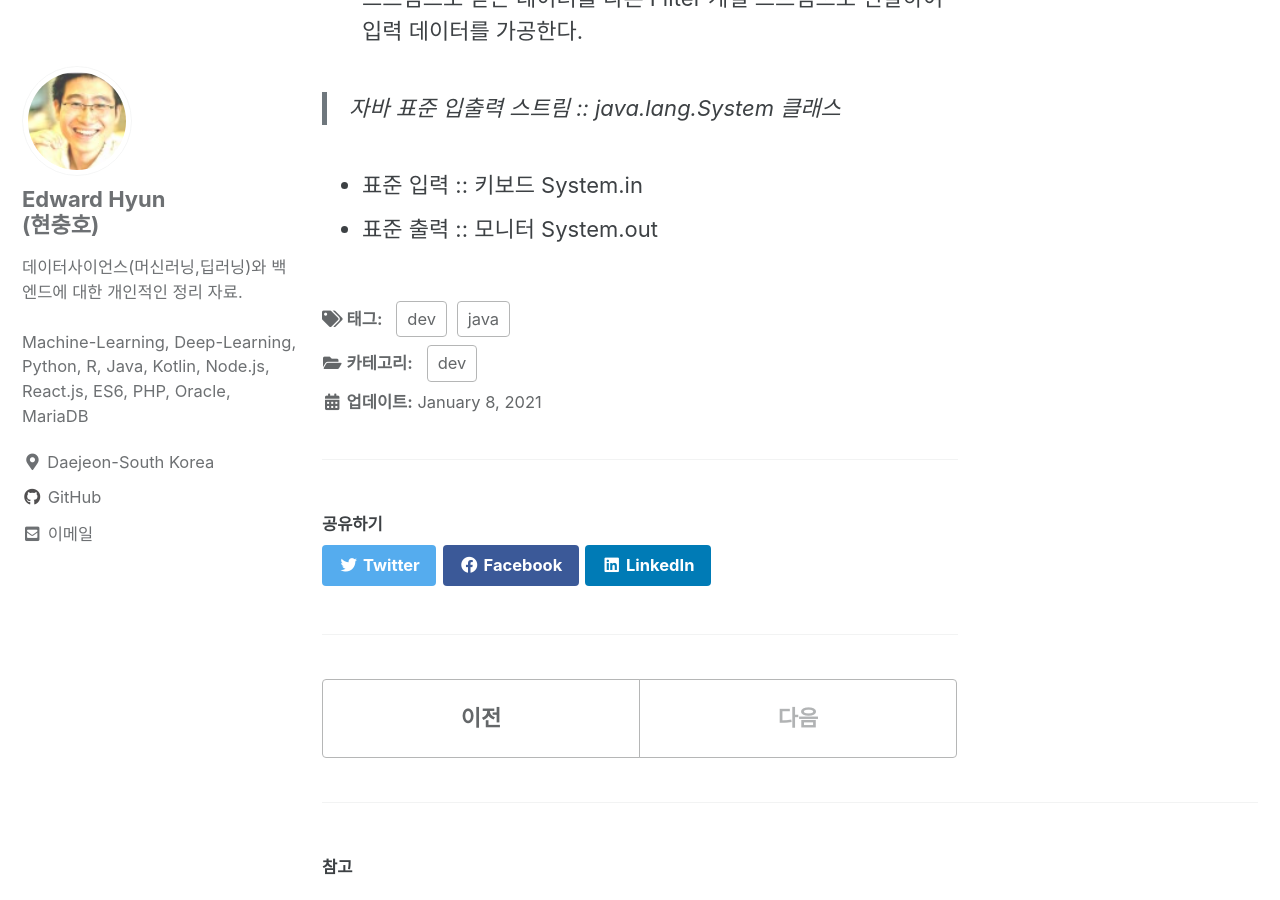
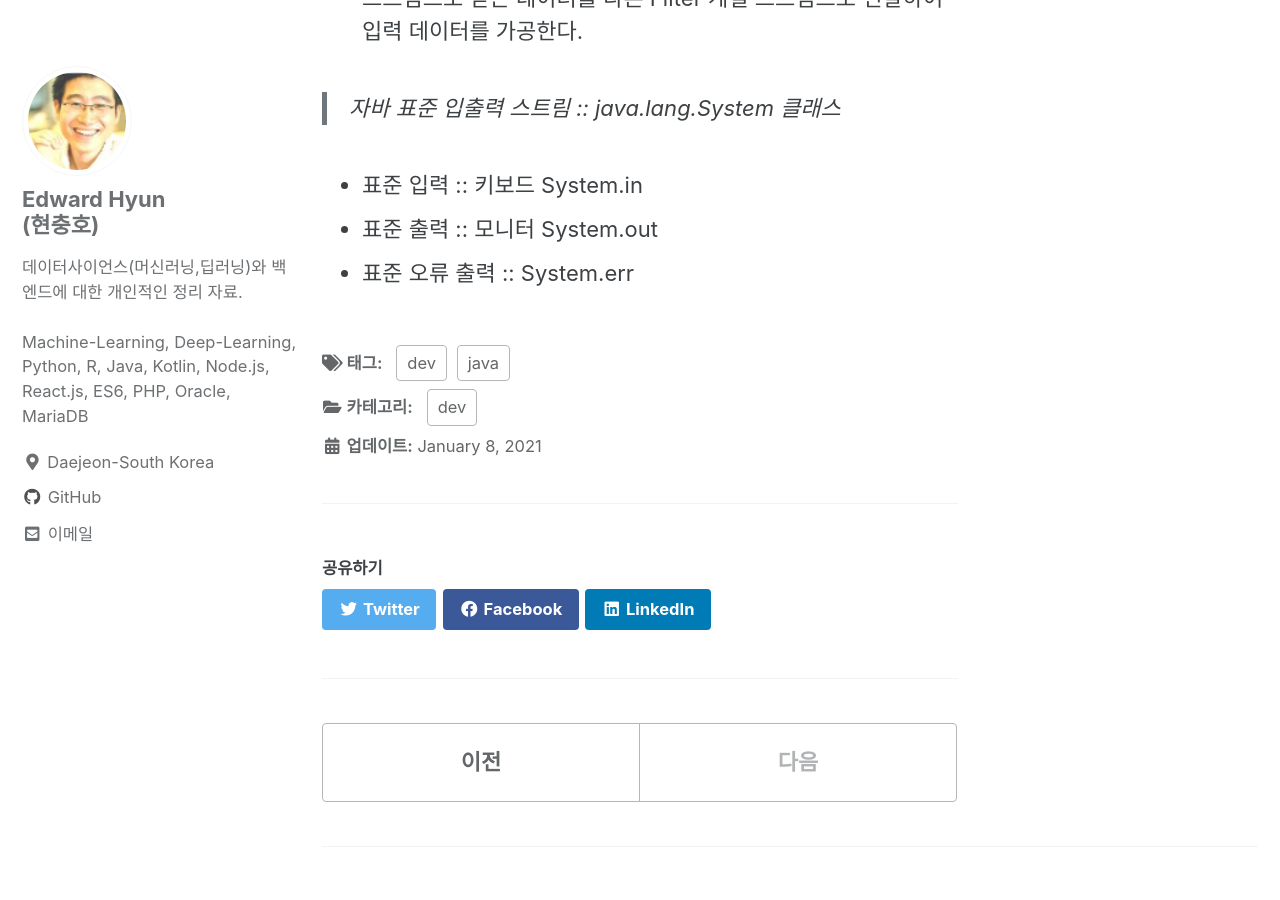
Before and after one commit to iamhch24/iamhch24.github.io, a Jekyll site: the page built from _posts/2021-01-08-[Study] 초보자를 위한 Java Programming.md, in a window 1280 px wide and 900 px high, scrolled down 5612 px. Built offline with Jekyll 4.4.1, drawn with Linux system fonts in a browser that asks for light colours; cached includes are drawn as plain includes; some of the changed lines change nothing that is shown.

Commit message:
_posts/2021-01-08-[Study] 초보자를 위한 Java Programming.md updated from https://stackedit.io/

```diff
--- a/_posts/2021-01-08-[Study] 초보자를 위한 Java Programming.md
+++ b/_posts/2021-01-08-[Study] 초보자를 위한 Java Programming.md
@@ -128,6 +128,8 @@ public void m(){
 
 * 표준 입력 :: 키보드 System.in
 * 표준 출력 :: 모니터 System.out
+* 표준 오류 출력 :: System.err
+
 
 
 
@@ -135,7 +137,7 @@ public void m(){
 
 
 <!--stackedit_data:
-eyJoaXN0b3J5IjpbLTE3ODM0NjcwNDcsLTExNDc3ODQyMzYsLT
-ExNzgyNzU3MjUsMTYzNDA4MTEyNyw1MDQ3MTQ0NCwxOTY3Mjc4
-Nzc5LC0xMjY0NDQ0NzczXX0=
+eyJoaXN0b3J5IjpbMTgxMDU2ODk5MiwtMTc4MzQ2NzA0NywtMT
+E0Nzc4NDIzNiwtMTE3ODI3NTcyNSwxNjM0MDgxMTI3LDUwNDcx
+NDQ0LDE5NjcyNzg3NzksLTEyNjQ0NDQ3NzNdfQ==
 -->
```
